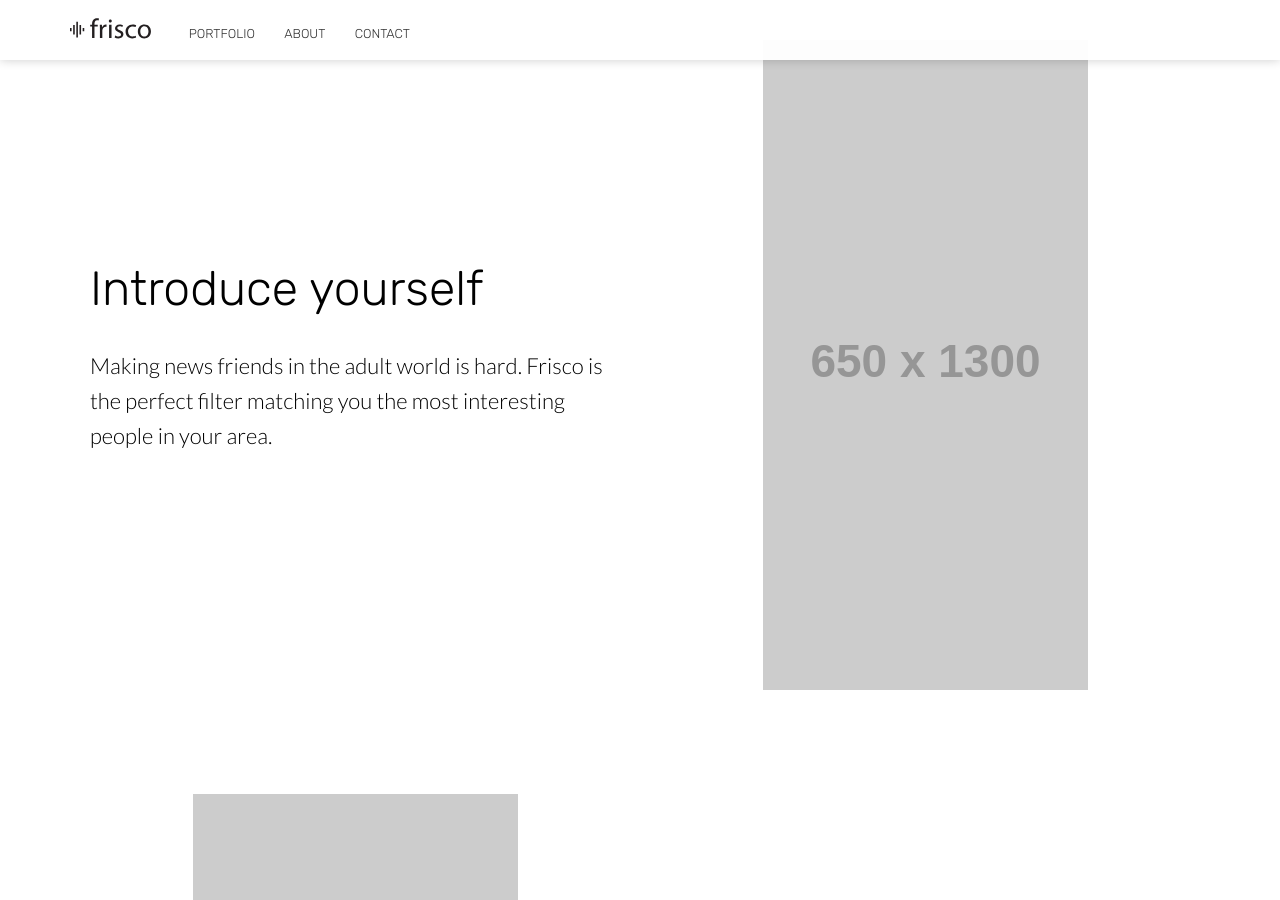
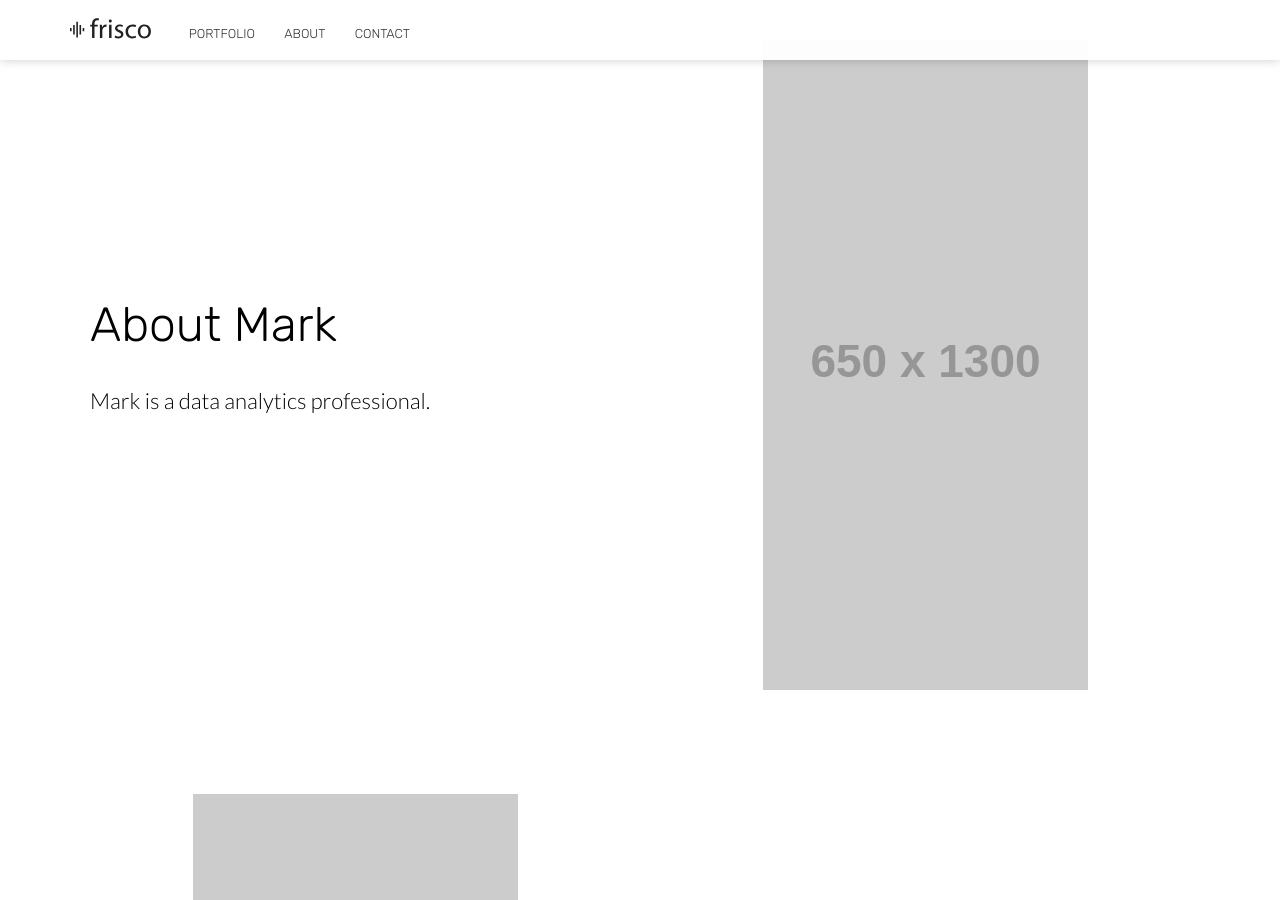
Before and after one commit to mrckhn/mrck.github.io, a Jekyll site: the page built from index.html, in a window 1280 px wide and 900 px high, scrolled down 960 px. Built offline with Jekyll 4.4.1, drawn with Linux system fonts in a browser that asks for light colours; nearby versions of some CDN libraries; some of the changed text lies outside the part shown.

Commit message:
Updated 'index.html' via CloudCannon

```diff
--- a/index.html
+++ b/index.html
@@ -1,15 +1,19 @@
 ---
 title: Home
 description: The latest app to help you find new friends with common interests.
-image: https://source.unsplash.com/j5LSbCqB1wA/2000x1322?a=.png
-bottom_image: https://unsplash.it/2000/1322?a=.png
+image: /IMG_5230.JPG
+bottom_image: 'https://unsplash.it/2000/1322?a=.png'
 ---
 
 <section class="hero" style="background-image: url({% include relative-src.html src=page.image %})">
 	<div class="inner-hero text-container">
 		<div class="hero-text-container">
-			<h1 class="editable">Make a new friend today</h1>
-			<p class="subtext editable">Frisco helps you find new friends with common interests. Search for a new Tennis partner, find a baking side-kick or befriend a new drinking buddy.</p>
+			<h1 class="editable">
+				Make a new friend today
+			</h1>
+			<p class="subtext editable">
+				Frisco helps you find new friends with common interests. Search for a new Tennis partner, find a baking side-kick or befriend a new drinking buddy.
+			</p>
 			<div class="cta button alt"><a href="#">Join Now</a></div>
 		</div>
 	</div>
@@ -20,11 +24,15 @@
 	<section class="info" id="learn-more">
 		<div class="container flex">
 			<div class="text">
-				<h2 class="editable">Introduce yourself</h2>
-				<p class="editable">Making news friends in the adult world is hard. Frisco is the perfect filter matching you the most interesting people in your area.</p>
+				<h2 class="editable">
+					About Mark
+				</h2>
+				<p class="editable">
+					Mark is a data analytics professional.&nbsp;
+				</p>
 			</div>
 			<div class="image">
-				<img class="editable" src="http://placehold.it/650x1300" alt="Screenshot" />
+				<img class="editable" alt="Screenshot" src="http://placehold.it/650x1300" />
 			</div>
 		</div>
 	</section>
@@ -32,11 +40,15 @@
 	<section class="info">
 		<div class="container flex">
 			<div class="text">
-				<h2 class="editable">Pick your interests</h2>
-				<p class="editable">The more you tell Frisco the better it gets to know you. Frisco matches you with people who share similar interests with you.</p>
+				<h2 class="editable">
+					Mark's Projects
+				</h2>
+				<p class="editable">
+					The more you tell Frisco the better it gets to know you. Frisco matches you with people who share similar interests with you.
+				</p>
 			</div>
 			<div class="image">
-				<img class="editable" src="http://placehold.it/650x1300" alt="Screenshot" />
+				<img class="editable" alt="Screenshot" src="http://placehold.it/650x1300" />
 			</div>
 		</div>
 	</section>
@@ -44,11 +56,15 @@
 	<section class="info">
 		<div class="container flex">
 			<div class="text">
-				<h2 class="editable">Swipe and go</h2>
-				<p class="editable">Frisco shows you cards with people who might be a good match for friendship. Swipe left to move to the next card or right to start talking.</p>
+				<h2 class="editable">
+					Mark's Interests
+				</h2>
+				<p class="editable">
+					Frisco shows you cards with people who might be a good match for friendship. Swipe left to move to the next card or right to start talking.
+				</p>
 			</div>
 			<div class="image">
-				<img class="editable" src="http://placehold.it/650x1300" alt="Screenshot" />
+				<img class="editable" alt="Screenshot" src="http://placehold.it/650x1300" />
 			</div>
 		</div>
 	</section>
@@ -56,8 +72,12 @@
 	<section class="hero" style="background-image: url({% include relative-src.html src=page.bottom_image %})">
 		<div class="inner-hero text-container">
 			<div class="hero-text-container">
-				<h2 class="editable">Find your buddy today</h2>
-				<p class="subtext editable">It's free, fun and an exciting way to meet new people.</p>
+				<h2 class="editable">
+					Find your buddy today
+				</h2>
+				<p class="subtext editable">
+					It's free, fun and an exciting way to meet new people.
+				</p>
 				<div class="cta button alt"><a href="#">Join Now</a></div>
 			</div>
 		</div>
```
